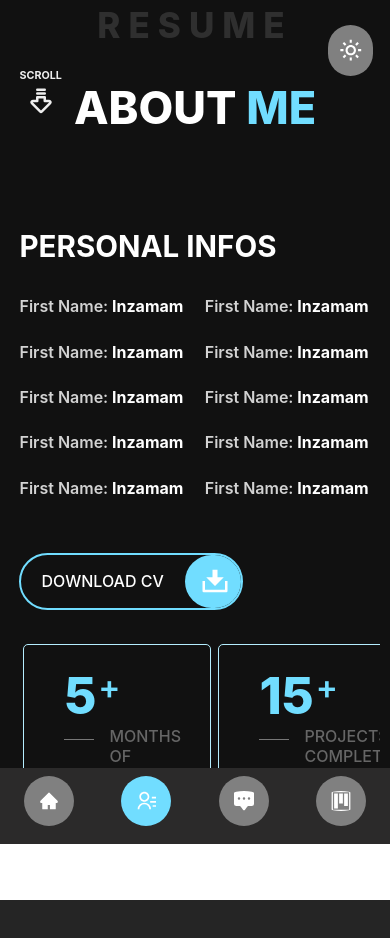
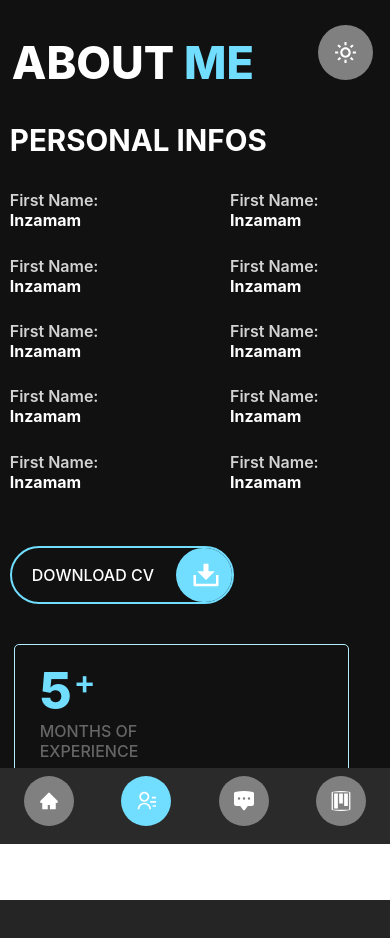
Before and after one commit to innzz/my-react-portfolio, a React (Create React App) app: page /about in a window 390 px wide. Shown: the top 938 px of the page. Built offline with nearby package versions, Linux system fonts and the light colour scheme.

Commit message:
Added responsiveness to all the pages

```diff
--- a/src/Components/Sidebar/index.css
+++ b/src/Components/Sidebar/index.css
@@ -22,11 +22,8 @@
 
   .sidebar > span > svg {
     background-color: gray;
-    width: 2vw;
-    padding: 1.5vh 0.2vw;
+    padding: 15px 15px;
     border-radius: 360px;
-    max-width: 10px;
-    min-width: 44px;
     /* max-width: 1vw; */
   }
 
--- a/src/Pages/About/index.css
+++ b/src/Pages/About/index.css
@@ -5,7 +5,7 @@
     margin: auto;
     flex-direction: column;
     /* min-width: 600px; */
-    width: 95%;
+    width: 90vw;
     animation: mainPage;
     animation-delay: 0.3s;
     animation-duration: 1.8s;
@@ -62,6 +62,8 @@
     animation: fadeIn;
     animation-delay: 0.5s;
     animation-duration: 2s;
+    width: 100%;
+    margin: auto;
     opacity: 0;
     animation-fill-mode: forwards;
     /* margin: auto; */
@@ -88,8 +90,8 @@
     width: 50%;
     /* height: 50vh; */
     /* background-color: #71DDFF; */
-    padding: 1vh 2vw;
-    margin: 0 0.5vw;
+    /* padding: 1vh 2vw;
+    margin: 0 0.5vw; */
 }
 
 .personal-infos-inputs-section {
@@ -107,6 +109,7 @@
     padding: 1.5vh 0;
     font-weight: 600;
     color: rgba(255, 255, 255, 0.815);
+    margin-right: 12px;
 }
 
 .personal-infos-inputs-section > .left-personal-infos-inputs-section > span > span {
@@ -124,6 +127,7 @@
     padding: 1.5vh 0;
     color: rgba(255, 255, 255, 0.815);
     font-weight: 600;
+    margin-right: 12px;
 }
 
 .personal-infos-inputs-section > .right-personal-infos-inputs-section > span > span {
@@ -260,6 +264,8 @@
 .education-cards-section > .row > .col{
     width: 50%;
     padding: 0 3vw;
+    padding-right: 0;
+    margin-right: 3vw;
     border-left: 1px solid #666;
     position: relative;
 }
@@ -284,11 +290,11 @@
 
 .education-cards-section > .row > .col > svg{
     background: #71DDFF;
-    padding: 0.9vh 0.4vw;
+    padding: 10px 10px;
     border-radius: 80px;
     position: absolute;
     top: -0.7vh;
-    left: -1.2vw;
+    left: -23px;
 }
 
 
@@ -315,10 +321,16 @@
 
     .heading{
         font-size: 45px;
+        text-align: left;
+        margin-top: 20px;
+        margin-left: 40px;
+        padding: 15px 0;
     }
 
     .secondary-heading{
-        font-size: 35px;
+        font-size: 75px;
+        margin-top: 10px;
+        text-align: left;
     }
 
     .personal-info-section{
@@ -327,10 +339,15 @@
 
     .personal-info-section > .personal-infos{
         width: 100%;
+        padding: 0;
+        margin: 0;
     }
 
     .personal-info-section > .personal-infos-cards{
         width: 100%;
+        padding: 0;
+        margin: 0;
+        margin-top: 30px;
     }
 
     .personal-infos > .more-about-me-section > .more-about-me-button{
@@ -338,3 +355,116 @@
     }
 
 }
+
+@media screen and (max-width: 1000px) {
+    .skills-loaders-section{
+        padding: 0;
+     }
+    }
+
+@media screen and (max-width: 600px) {
+    .skills-loaders-section > .row{
+        flex-wrap: wrap;
+        margin-bottom: 10px;
+     }
+    .skills-loaders-section > .row > .col{
+        width: 50%;
+     }
+}
+
+@media screen and (max-width: 900px) {
+
+    .education-cards-section{
+        margin-bottom: 100px;
+        padding: 0;
+        padding-left: 25px;
+        padding-right: 25px;
+    }
+
+    .education-cards-section > .row {
+        flex-direction: column;
+        margin-bottom: 0;
+    }
+
+    .education-cards-section > .row > .col{
+        width: 100%;
+        margin-top: 30px;
+    }
+
+    .education-cards-section > .row > .col > span{
+        margin-left: 20px;
+        padding: 5px 8px;
+    }
+
+    .education-cards-section > .row > .col > h1{
+        margin: 1px 0;
+    }
+}
+
+
+@media screen and (max-width: 500px) {
+
+    .about-page{
+        width: 95vw;
+    }
+
+    /* .personal-infos-cards > .row {
+        flex-direction: column;
+    } */
+
+    /* .personal-infos-cards > .row > .col {
+        width: 90%;
+    } */
+    .personal-infos-inputs-section > .left-personal-infos-inputs-section{
+        margin-right: 70px;
+    }
+
+    .card-content{
+        padding: 15px 20px 20px 25px;;
+    }
+
+    .card-content > p{
+        padding-left: 0;
+    }
+
+    .card-content > p::before{
+        display: none;
+    }
+
+    .heading{
+        margin-left: 2px;
+    }
+
+    .secondary-heading{
+        display: none;
+    }
+}
+
+
+@media screen and (max-width: 400px) {
+
+    .personal-infos-cards > .row {
+        flex-direction: column;
+    }
+
+    .personal-infos-cards > .row > .col {
+        width: 90%;
+        margin-top: 10px;
+    }
+
+    /* .heading{
+        font-size: 35px;
+        text-align: left;
+        margin-top: 20px;
+        margin-left: 40px;
+        padding: 10px 0;
+        margin-left: 0;
+    } */
+
+    /* .secondary-heading{
+        font-size: 55px;
+        margin-top: 5px;
+        text-align: left;
+        padding: 10px 0;
+    } */
+}
--- a/src/Pages/About/index.js
+++ b/src/Pages/About/index.js
@@ -1,4 +1,4 @@
-import React, { useState } from 'react'
+import React, { useEffect, useState } from 'react'
 import Sidebar from '../../Components/Sidebar'
 import './index.css';
 import {Row,Col} from 'react-bootstrap'
@@ -13,6 +13,23 @@ function About({hover,active,setActive,setHover,toggleDarkMode,setToggleDarkMode
   const [animationSkillsSection, setAnimationSkillsSection] = useState({animation: 'none'});
   const [educationSection, setEducationSection] = useState({animation: 'none'});
   setActive('About');
+  function getWindowSize() {
+    const {innerWidth, innerHeight} = window;
+    return {innerWidth, innerHeight};
+  }
+  const [windowSize, setWindowSize] = useState(getWindowSize());
+
+  useEffect(() => {
+    function handleWindowResize() {
+      setWindowSize(getWindowSize());
+    }
+
+    window.addEventListener('resize', handleWindowResize);
+
+    return () => {
+      window.removeEventListener('resize', handleWindowResize);
+    };
+  }, []);
   const changeColor = (e)=>{
     if(e.currentTarget.scrollTop >= 100){
       setShowScroll(false);
@@ -183,10 +200,10 @@ function About({hover,active,setActive,setHover,toggleDarkMode,setToggleDarkMode
       </div>
     </div>
       <Sidebar hover={hover} setHover={setHover} active={active} setActive={setActive} toggleDarkMode={toggleDarkMode} setToggleDarkMode={setToggleDarkMode} />
-      {showScroll?<span style={toggleDarkMode?{color:'#eee'}:{color:'#666'}} className="scroll-down-arrow">
+      {windowSize.innerWidth >= 1400 ? <div>{showScroll?<span style={toggleDarkMode?{color:'#eee'}:{color:'#666'}} className="scroll-down-arrow">
         <h6>SCROLL</h6>
         <TbArrowBigDownLines size={30}/>
-      </span>:''}
+      </span>:''}</div>:''}
     <div style={toggleDarkMode?{background:'#252525'}:{background:'#d1f0fa'}} className="loading-screen"></div>
     </div>
   )
--- a/src/Pages/Contact/index.css
+++ b/src/Pages/Contact/index.css
@@ -1,14 +1,17 @@
 .contact-page{
-    max-width: 1300px;
+    max-width: 2000px;
+    width: 90vw;
+    margin: 0 auto;
     display: flex;
     /* justify-content: center; */
     margin: auto;
     flex-direction: column;
-    min-width: 600px;
+    /* min-width: 600px; */
     animation: mainPage;
     animation-delay: 0.3s;
     animation-duration: 1.8s;
     animation-fill-mode: forwards;
+    overflow-x: hidden;
 }
 
 .contact-content{
@@ -67,7 +70,7 @@
 .account-links > svg{
     color: rgb(113, 221, 255);
     margin: 0 0;
-    margin-right: 1vw;
+    margin-right: 30px;
     margin-top: 2vh;
 }
 
@@ -112,3 +115,47 @@
 .contact-inputs-container > .more-about-me-section {
     margin: 4vh 0.5vw;
 }
+
+@media screen and (max-width: 1000px) {
+
+    .contact-page{
+        margin-bottom: 100px;
+        width: 95vw;
+    }
+
+    .contact-content{
+        flex-direction: column;
+    }
+
+    .contact-details{
+        width: 100%;
+        padding: 0;
+        margin: 0;
+        margin-bottom: 30px;
+        /* padding-left: 20px;
+        margin-right: 30px; */
+    }
+
+    .contact-inputs-container{
+        width: 100%;
+        padding: 0;
+        margin: 0;
+        margin-bottom: 30px;
+        /* padding-left: 20px;
+        margin-right: 30px; */
+        /* margin-bottom: 20vh; */
+    }
+    .contact-inputs-container > .more-about-me-section > .more-about-me-button{
+        margin: 0;
+    }
+}
+
+@media screen and (max-width: 350px) {
+
+    .logo-heading-content{
+        flex-direction: column;
+    }
+
+
+
+}
--- a/src/Pages/Contact/index.js
+++ b/src/Pages/Contact/index.js
@@ -46,8 +46,8 @@ function Contact ({hover,active,setActive,setHover,toggleDarkMode,setToggleDarkM
             </div>
           </div>
           <div className="account-links">
-              <GoMarkGithub size={23} />
-              <SiLinkedin size={23} />
+              <GoMarkGithub size={28} />
+              <SiLinkedin size={28} />
             </div>
         </div>
         <div className="contact-inputs-container">
--- a/src/Pages/Projects/index.css
+++ b/src/Pages/Projects/index.css
@@ -4,7 +4,7 @@
     /* justify-content: center; */
     margin: auto;
     flex-direction: column;
-    min-width: 600px;
+    /* min-width: 600px; */
     animation: mainPage;
     animation-delay: 0.3s;
     animation-duration: 1.8s;
@@ -12,13 +12,14 @@
 }
 
 .projects-cards-row{
+    margin-top: 30px;
     display: flex;
     justify-content: space-evenly;
-    height: 80vh;
 }
 
 .projects-card-col{
     width: 47%;
+    height: 500px;
 }
 
 .projects-card{
@@ -66,7 +67,7 @@
 
 .projects-card > .projects-card-content > button {
     transform: translateY(30px);
-    padding: 1vh 1.5vw;
+    padding: 10px 15px;
     margin-top: 0.5vh;
     transition: 0.5s;
     border-radius: 5px;
@@ -98,3 +99,35 @@
     margin: 0;
     padding: 1vh 0;
 }
+
+.projects-card-content > p:nth-child(4) {
+    text-align: center;
+    padding: 0;
+    animation: bounce;
+    animation-delay: 0.5s;
+    animation-duration: 1s;
+    animation-iteration-count: infinite;
+}
+
+@media screen and (max-width: 700px) {
+
+
+    .projects-card > img {
+        width: 60%;
+    }
+    .projects-cards-section{
+        margin-bottom: 100px;
+    }
+
+    .projects-cards-row{
+        flex-direction: column;
+    }
+
+    .projects-card-col{
+        width: 100%;
+    }
+
+    .projects-card{
+        width: 90%;
+    }
+}
```
Also changed, not shown: src/Pages/Projects/index.js (+39 -8 lines).
